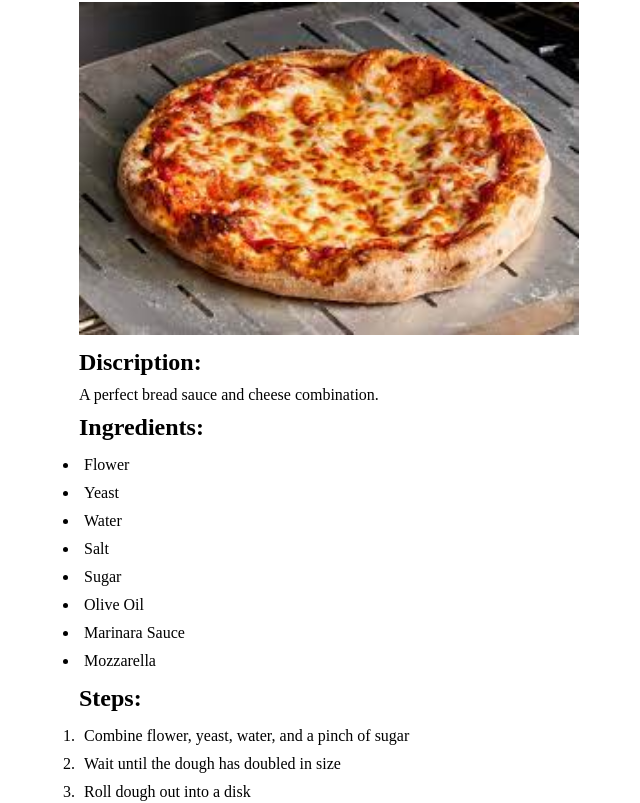
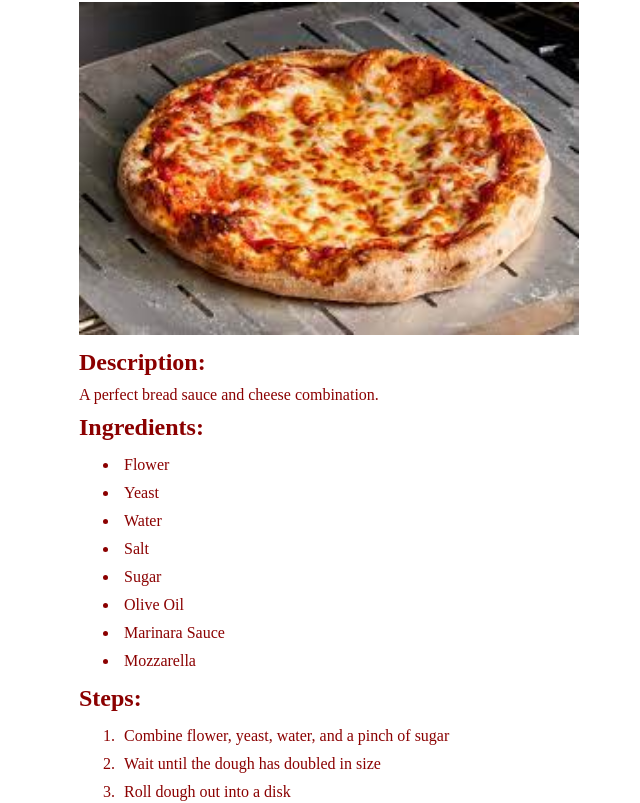
Before and after one commit to macromore/odin-recipes, a plain HTML site: page recipes/pizza.html in a window 1280 px wide. Shown: the part 60-863 px from the top of the page, without its empty margins (321-961 px from the left). Drawn offline with Linux system fonts and the light colour scheme.

Commit message:
Adjust style and minor edits
Change text color, indent lists, fix spelling error on sub-pages.

```diff
--- a/recipes/pizza.html
+++ b/recipes/pizza.html
@@ -8,7 +8,7 @@
     <body>
         <h1>Pizza Recipe</h1>
         <img src="..\images\pizza.jpg" alt="Pizza">
-        <h2>Discription:</h2>
+        <h2>Description:</h2>
         <p>
             A perfect bread sauce and cheese combination.
         </p>
--- a/style.css
+++ b/style.css
@@ -2,4 +2,10 @@
     margin: 0px  auto;
     width: 500px;
     padding: 5px;
+    color: darkred;
 }
+
+li {
+    margin-left: 40px;
+
+}
```
Also changed, not shown: recipes/lasagna.html (+1 -1 lines), recipes/marinara.html (+1 -1 lines).
